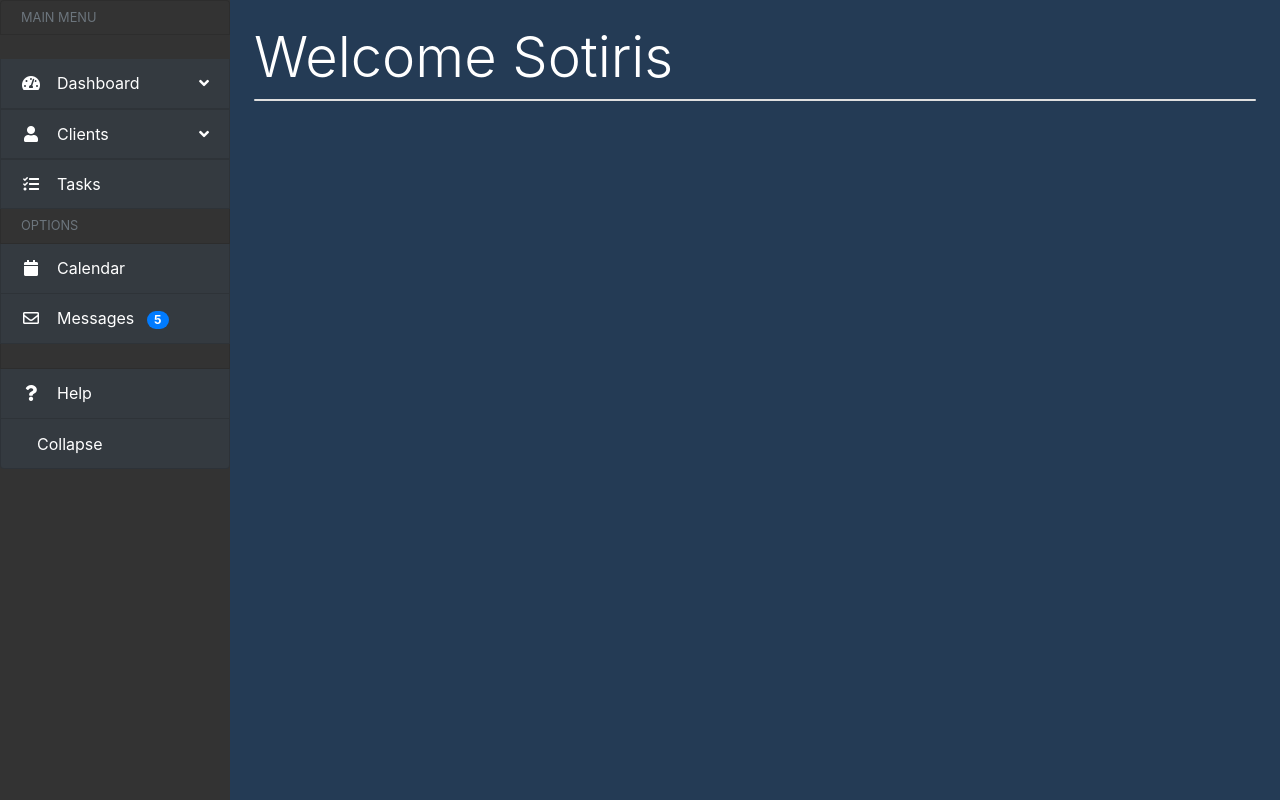
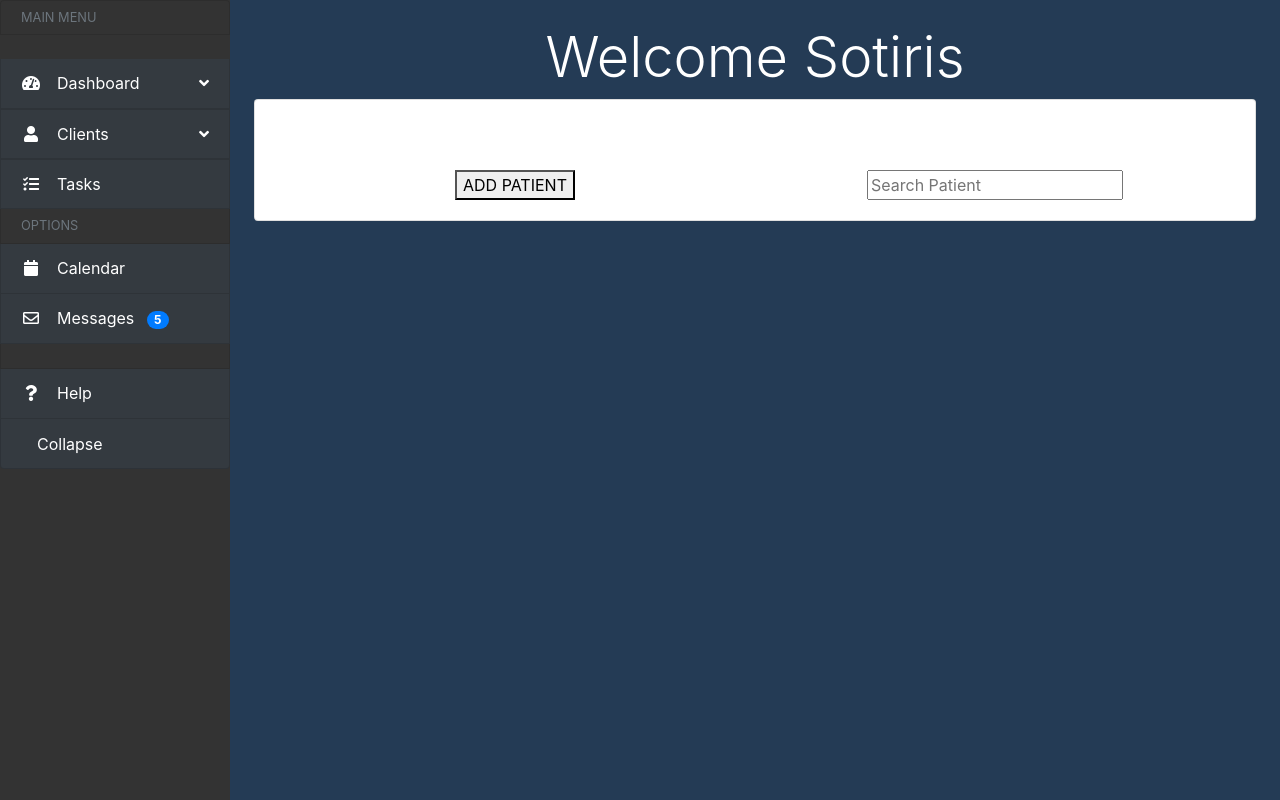
Before and after one commit to ytricky1994/crm, a PHP site: page /clients.php in a window 1280 px wide. Shown: the part 57-857 px from the top of the page. Run offline with PHP 8.4, Linux system fonts and the light colour scheme; a user stored in the database is signed in; some libraries are stand-ins or nearby versions.

Commit message:
Add client modal and js & fix menu on client.php

```diff
--- a/clients.php
+++ b/clients.php
@@ -19,6 +19,7 @@
     <title>Document</title>
     <link rel="stylesheet" type="text/css" href="css/dashboard.css" />
     <script type="text/javascript" src="js/dashboard.js"></script>
+    <script type="text/javascript" src="js/clients.js"></script>
 
 
     <link rel="stylesheet" href="https://stackpath.bootstrapcdn.com/bootstrap/4.5.2/css/bootstrap.min.css"
@@ -68,7 +69,7 @@
                         <a class="dropdown-item" href="#top">Tasks</a>
                         <a class="dropdown-item" href="#top">Etc..</a>
                     </div>
-                </li><!-- Menu for smaller devices END -->
+                </li><!--Menu for smaller devices END -->
             </ul>
         </div>
     </nav><!-- NavBar END -->
@@ -76,7 +77,7 @@
     <div class="row" id="body-row">
         <!-- Seitenleiste -->
         <div id="sidebar-container" class="sidebar-expanded d-none d-md-block">
-            <!-- d- * hides the sidebar in smaller devices. The entries can be saved in the navbar menu-->
+            <!-- d- * hides the sidebar in smaller devices. The entries can be saved in the navbar menu -->
             <!-- Bootstrap -->
             <ul class="list-group">
                 <!-- Separator with title -->
@@ -114,10 +115,10 @@
                         <span class="fas fa-angle-down ml-auto"></span>
                     </div>
                 </a>
-                <!-- Content of the submenu-->
+                <!-- Content of the submenu -->
                 <div id='submenu2' class="collapse sidebar-submenu">
-                    <a href="#" class="list-group-item list-group-item-action bg-dark text-white">
-                        <span class="menu-collapsed">Settings</span>
+                    <a href="clients.php" class="list-group-item list-group-item-action bg-dark text-white">
+                        <span class="menu-collapsed">Client's Cards</span>
                     </a>
                     <a href="#" class="list-group-item list-group-item-action bg-dark text-white">
                         <span class="menu-collapsed">Password</span>
@@ -164,16 +165,64 @@
                     </div>
                 </a>
             </ul><!-- List Group END-->
-        </div> <!-- Sidebar container END -->
+        </div><!-- Sidebar container END -->
 
 
         <!-- MAIN Inside Collumn-->
         <div class="col p-4">
-            <h1 style="color:white;" class="display-4">Welcome Sotiris</h1>
-            <div class="card">
+        <h1 style="color:white;" class="display-4 text-center">Welcome Sotiris</h1>
+            <div class="card" style="padding-top:50px;">
+                <!-- Main Col END -->
 
-            </div><!-- Main Col END -->
+                <div class="card-body">
+                    <div class="container text-center">
+                        <div class="row">
+                            <div class=" col-6">
+                                <button onclick=" myFunction()" >ADD PATIENT</butto>
+
+                            </div><!-- Main Col END -->
+                            <div class=" col-6">
+
+                                <input placeholder="Search Patient"></input>
+                            </div>
+                           </div>
+                    </div>
+
+            </div>
+
+
+            <dialog id="myDialog">
+                <div class="col p-4">
+                    <h1 class="white text-center">ADD PATIENT</h1>
+                        <div class="card" style="padding-top:50px;">
+                            <!-- Main Col END -->
+                            <div class="card-body">
+                                <div class="container">
+                                    <div class="row">
+                                        <div class=" col-lg-12 body-patient"  >
+                                            <form action="#" style="padding-top:50px;">
+                                                <label for="fname">First name:</label><br>
+                                                <input type="text" id="fname" name="fname" value="John"><br>
+                                                <label for="lname">Last name:</label><br>
+                                                <input type="text" id="lname" name="lname" value="Doe"><br><br>
+
+
+                                                <button onclick="#">Submit</button>
+                                            </form>
+                                        </div>
+                                    </div>
+                                </div>
+                            </div>
+                        </div><!-- body-row END -->
+                </div>
+        </dialog>
+
         </div><!-- body-row END -->
+
+
+        <script>
+
+</script>
  </div>
 </body>
 </html>
--- /dev/null
+++ b/js/clients.js
@@ -0,0 +1,4 @@
+//Modal
+function myFunction() {
+    document.getElementById("myDialog").showModal();
+  }
```
